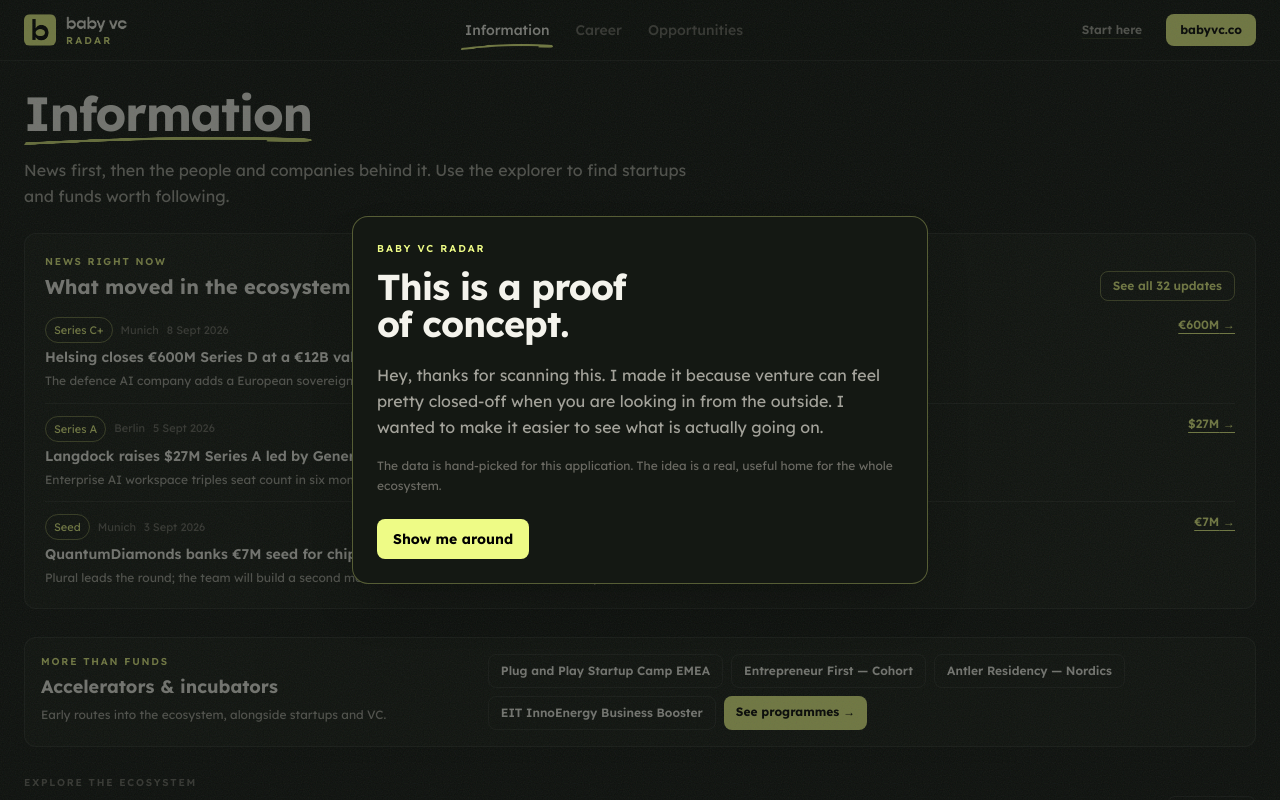
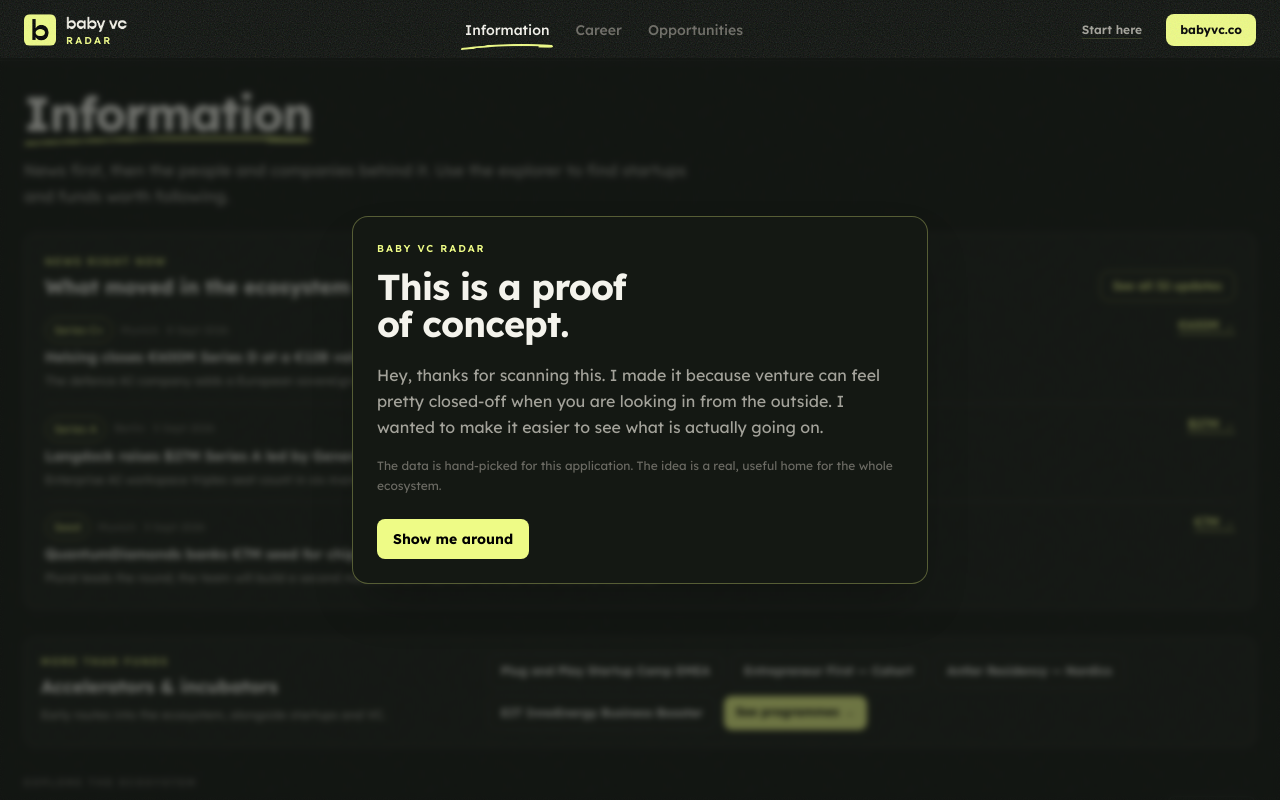
Before and after one commit to justuslunecke/babyvc_radar, a Next.js app: page /radar in a window 1280 px wide. Shown: the top 800 px of the page. Built offline with nearby package versions, Linux system fonts and the light colour scheme.

Commit message:
Blur tutorial background around navigation

```diff
--- a/src/app/globals.css
+++ b/src/app/globals.css
@@ -75,6 +75,13 @@
 /* The tour measures the visible navigation link and positions its outline/card
    from that exact rectangle; desktop and mobile never share guessed coordinates. */
 .tutorial-bubble { z-index: 2; }
+.tutorial-scrim {
+  position: absolute;
+  inset: 0;
+  background: rgba(14, 17, 14, 0.56);
+  backdrop-filter: blur(3px);
+}
+.tutorial-nav-blocker { position: absolute; z-index: 1; pointer-events: auto; }
 .tutorial-target {
   position: fixed;
   z-index: 1;
@@ -84,7 +91,14 @@
 }
 .tutorial-bubble:not(.max-w-xl) { position: fixed; top: 5.5rem; left: 50%; transform: translateX(-50%); }
 
+@media (min-width: 768px) {
+  .tutorial-scrim { top: 3.625rem; }
+  .tutorial-nav-blocker { top: 0; right: 0; left: 0; height: 3.625rem; }
+}
+
 @media (max-width: 767px) {
+  .tutorial-scrim { bottom: calc(4.5rem + env(safe-area-inset-bottom)); }
+  .tutorial-nav-blocker { right: 0; bottom: 0; left: 0; height: calc(4.5rem + env(safe-area-inset-bottom)); }
   .tutorial-bubble:not(.max-w-xl) { top: auto; bottom: 5.4rem; }
 }
 
--- a/src/components/IntroTour.tsx
+++ b/src/components/IntroTour.tsx
@@ -64,7 +64,8 @@
 
   return (
     <div className={`fixed inset-0 z-[70] ${intro ? "grid place-items-center p-4" : ""}`} role="dialog" aria-modal="true" aria-labelledby="intro-title">
-      <div className="absolute inset-0 bg-ink/55" aria-hidden />
+      <div className="tutorial-scrim" aria-hidden />
+      <div className="tutorial-nav-blocker" aria-hidden />
       {current?.target && <div ref={targetOutline} className="tutorial-target" aria-hidden />}
       <section ref={bubble} className={`tutorial-bubble relative w-full border border-yellow/30 bg-ink-2 p-5 shadow-2xl sm:p-6 ${intro ? "max-w-xl rounded-2xl" : "max-w-sm rounded-xl"}`}>
         {intro ? (
```
